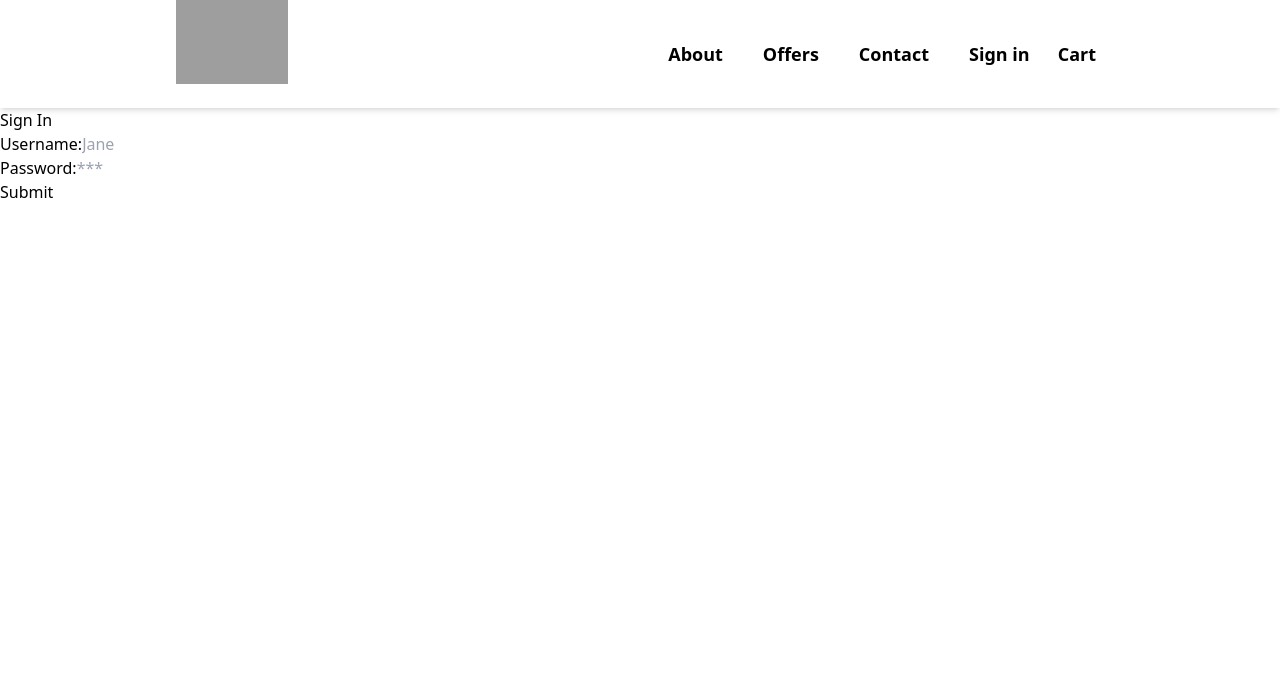
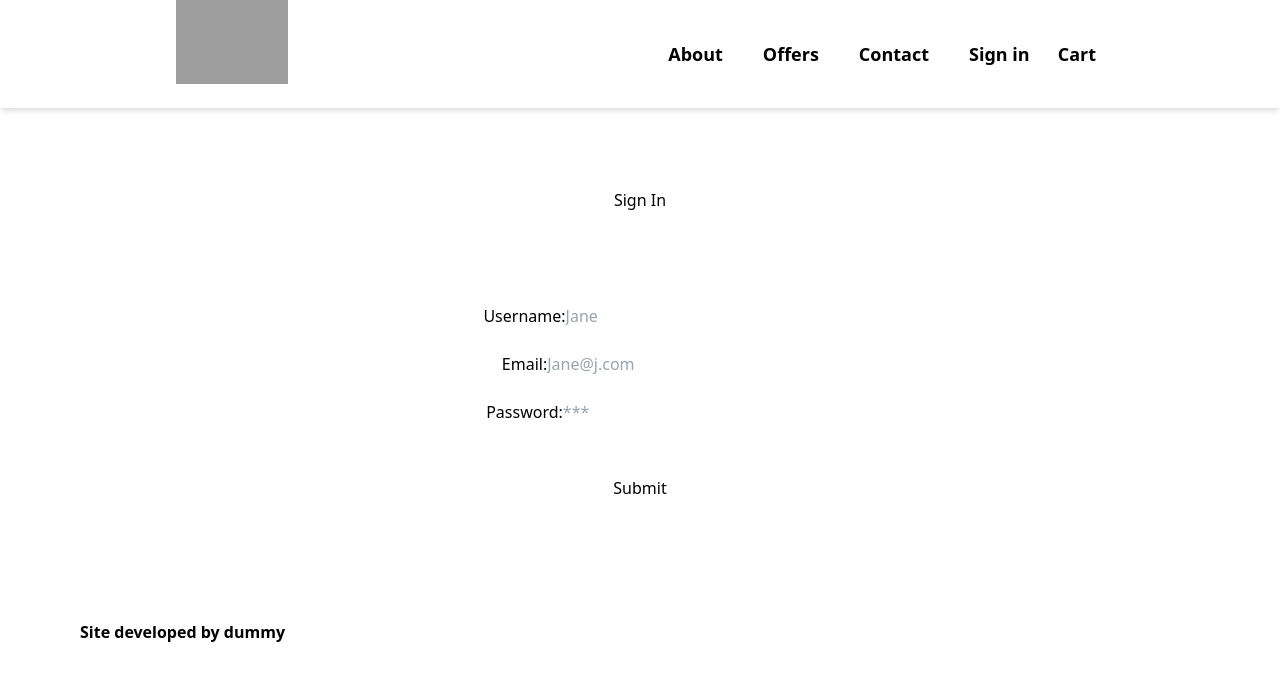
Before and after one commit to saisanjana/Namaste-React, a React (Vite) app: page /signin in a window 1280 px wide. Shown: the top 680 px of the page. Built offline with nearby package versions, Linux system fonts and the light colour scheme; grey boxes are pictures that could not be loaded.

Commit message:
chapter 11

```diff
--- a/App.js
+++ b/App.js
@@ -1,4 +1,4 @@
-import React,{Suspense, lazy} from "react";
+import React,{Suspense, lazy, useState} from "react";
 import ReactDOM from "react-dom/client";
 import Header from "./Components/Header";
 import Body from "./Components/Body";
@@ -10,17 +10,23 @@ import RestaurantDetails from "./Components/RestaurantDetails";
 import RouteError from "./Components/RouteError";
 import SignIn from "./Components/SignIn";
 import Loader from "./Components/Loader";
-
+import UserContext from "./Contexts/UserContext";
+import RestoContext from "./Contexts/RestoContext";
 
 
 
 
 const App = () => {
+    const [user, setUser] = useState({});
     return (
         <div className="appLayout">
-            <Header/>
-            <Outlet/>
-            <Footer/>
+            <UserContext.Provider value={{user:user, setUser:setUser }}>
+                <RestoContext.Provider value={{dummy:"dummy"}}>
+                    <Header/>
+                    <Outlet/>
+                    <Footer/>
+                </RestoContext.Provider>
+            </UserContext.Provider>
         </div>
         );
 }
--- a/Components/Footer.js
+++ b/Components/Footer.js
@@ -1,5 +1,15 @@
+import {useContext, useEffect} from "react";
+import UserContext from "../Contexts/UserContext";
+import RestoContext from "../Contexts/RestoContext";
+
 const Footer = () => {
-    return <div></div>
+    const user = useContext(UserContext);
+    const resto = useContext(RestoContext);
+
+    useEffect(()=>{
+        console.log("Foooooter",user)
+    },[user])
+    return <div className="p-20 font-bold">Site developed by {user.user.email} {resto.dummy}</div>
 }
 
 export default Footer;
--- a/Components/SignIn.js
+++ b/Components/SignIn.js
@@ -1,29 +1,41 @@
+import React,{useContext} from "react";
 import { Form, Formik,Field } from "formik";
+import UserContext from "../Contexts/UserContext";
 
 const SignIn = () => {
+    const user = useContext(UserContext);
     return (<div className="sHeader">
-        <h1>Sign In</h1>
+        <h1 className="flex items-center justify-center p-20">Sign In</h1>
         <Formik
             initialValues={
                 {
                     username:"",
-                    password:""
+                    password:"",
+                    email:""
                 }
             }
             onSubmit={(data)=>{
                 console.log(data);
+                console.log(user);
+                // console.log({...user, user:{email:data.username,name:data.email}})
+                user.setUser({name:data.username, email:data.email});
+
             }}
         >
             <Form >
-                <div className="formikField">
+                <div className="flex items-center justify-center p-3">
                     <label htmlFor="username">Username:</label>
                     <Field id="username" name="username" placeholder="Jane" />
                 </div>
-                <div className="formikField">
+                <div className="flex items-center justify-center p-3">
+                    <label htmlFor="email">Email:</label>
+                    <Field id="email" name="email" placeholder="Jane@j.com" />
+                </div>
+                <div className="flex items-center justify-center p-3">
                     <label htmlFor="password">Password:</label>
                     <Field id="password" name="password" placeholder="***" type="password"/>
                 </div>
-                <div className="formikField">
+                <div className="flex items-center justify-center p-10">
                     <button type="submit">Submit</button>
                 </div>
 
--- /dev/null
+++ b/Contexts/RestoContext.js
@@ -0,0 +1,6 @@
+import {createContext} from "react";
+const RestoContext = createContext({user:{
+    dummy:"data"
+}})
+
+export default RestoContext;
--- /dev/null
+++ b/Contexts/UserContext.js
@@ -0,0 +1,7 @@
+import {createContext} from "react";
+const UserContext = createContext({user:{
+    name:"",
+    email:""
+}})
+
+export default UserContext;
--- a/package.json
+++ b/package.json
@@ -25,6 +25,7 @@
     "react-router-dom": "^6.10.0"
   },
   "devDependencies": {
+    "@types/react": "^18.2.0",
     "parcel": "^2.8.3",
     "postcss": "^8.4.23",
     "process": "^0.11.10",
```
Also changed, not shown: 2 other files (tests, documents, lock files or other folders).
